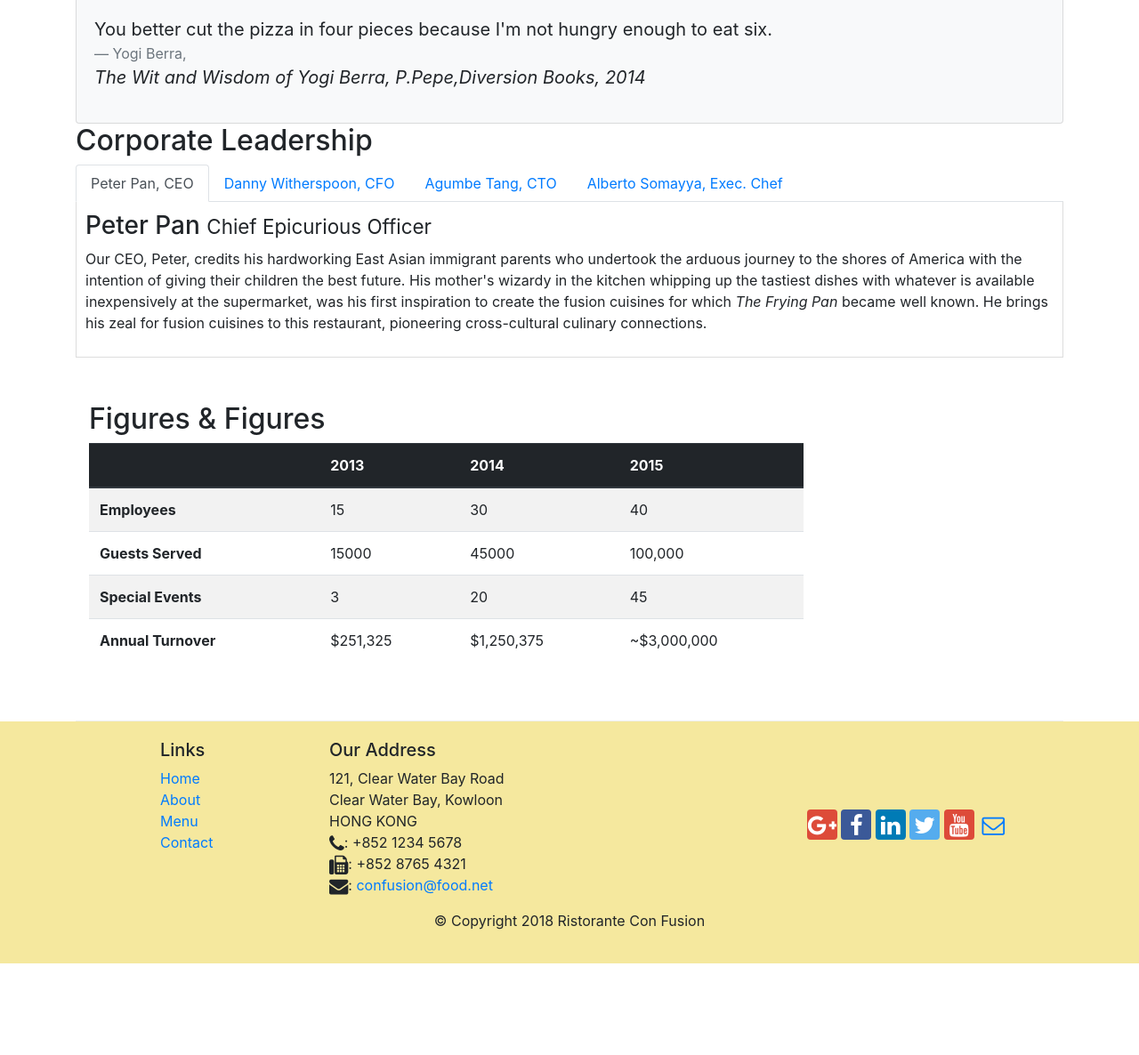
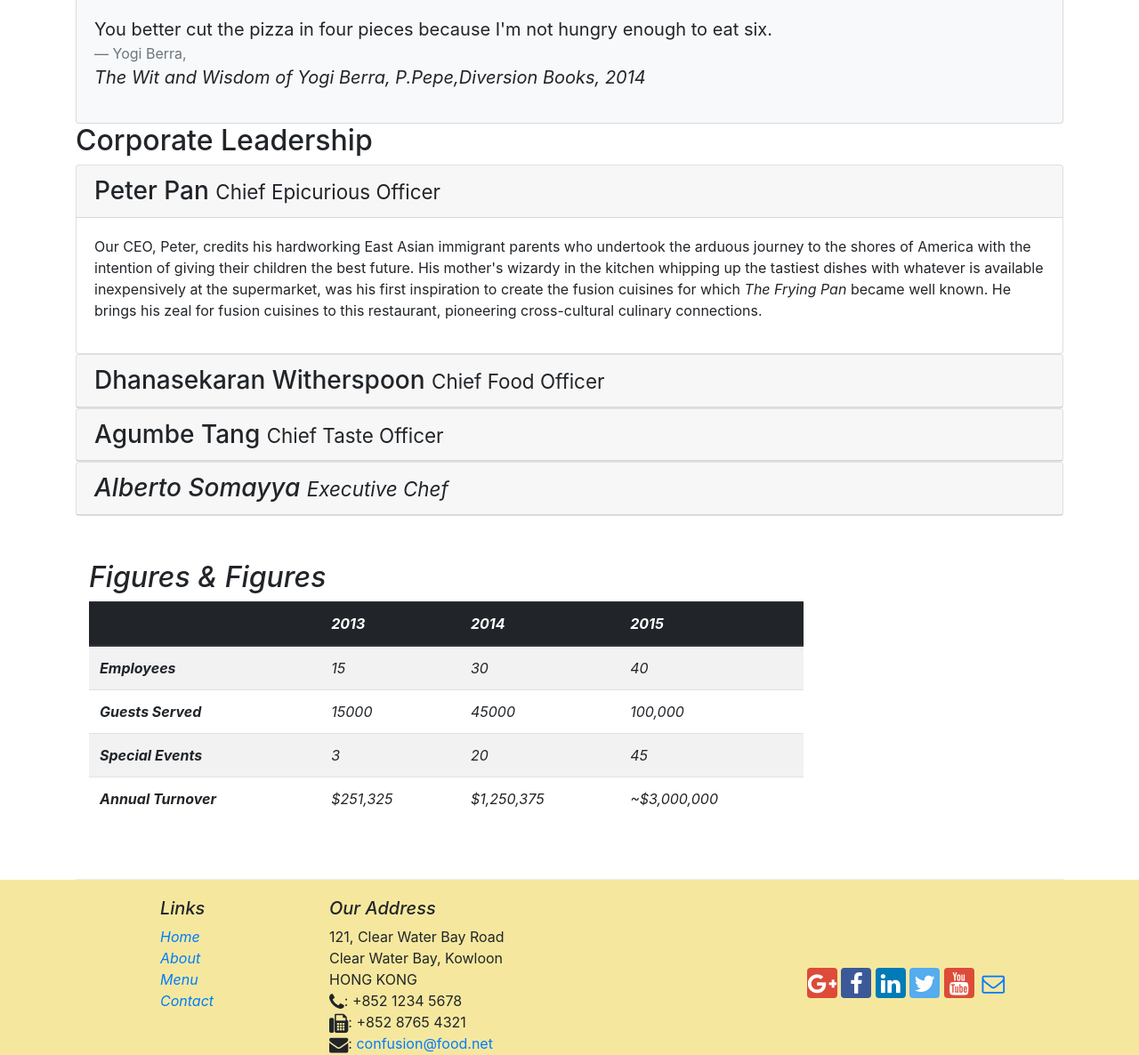
Before and after one commit to MeghanaMadala/pick_your_pickle, a website: page aboutus.html in a window 1280 px wide. Shown: the part 762-1948 px from the top of the page at 89% size. Before the commit the page ends 1845 px from the top, so only its background shows below. Drawn offline with nearby package versions, Linux system fonts and the light colour scheme.

Commit message:
Accordion

```diff
--- a/aboutus.html
+++ b/aboutus.html
@@ -104,46 +104,67 @@
             <div class="col-12">
                 <h2>Corporate Leadership</h2>
 
-                <ul class="nav nav-tabs">
-                    <li class="nav-item">
-                      <a class="nav-link active" href="#peter"
-                        role="tab" data-toggle="tab">Peter Pan, CEO</a>
-                    </li>
-                    <li class="nav-item">
-                      <a class="nav-link" href="#danny" role="tab"
-                        data-toggle="tab">Danny Witherspoon, CFO</a>
-                    </li>
-                    <li class="nav-item">
-                      <a class="nav-link" href="#agumbe"role="tab"
-                        data-toggle="tab">Agumbe Tang, CTO</a>
-                    </li>
-                    <li class="nav-item">
-                      <a class="nav-link" href="#alberto" role="tab"
-                        data-toggle="tab">Alberto Somayya, Exec. Chef</a>
-                    </li>
-                </ul>
 
-                <div class="tab-content">
-                    <div role="tabpanel" class="tab-pane fade show active" id="peter">
-                        <h3>Peter Pan <small>Chief Epicurious Officer</small></h3>
-                        <div class="d-none d-sm-block"><p>Our CEO, Peter, credits his hardworking East Asian immigrant parents who undertook the arduous journey to the shores of America with the intention of giving their children the best future. His mother's wizardy in the kitchen whipping up the tastiest dishes with whatever is available inexpensively at the supermarket, was his first inspiration to create the fusion cuisines for which <em>The Frying Pan</em> became well known. He brings his zeal for fusion cuisines to this restaurant, pioneering cross-cultural culinary connections.</p></div>
+                <div id="accordion">
+                    <div class="card">
+                        <div class="card-header" role="tab" id="peterhead">
+                            <h3 class="mb-0">
+                                <a data-toggle="collapse" data-target="#peter">
+                                    Peter Pan <small>Chief Epicurious Officer</small>
+                                </a>
+                            </h3>
+                        </div>
+                        <div role="tabpanel" class="collapse show" id="peter" data-parent="#accordion">
+                            <div class="card-body">
+                                <div class="d-none d-sm-block"><p>Our CEO, Peter, credits his hardworking East Asian immigrant parents who undertook the arduous journey to the shores of America with the intention of giving their children the best future. His mother's wizardy in the kitchen whipping up the tastiest dishes with whatever is available inexpensively at the supermarket, was his first inspiration to create the fusion cuisines for which <em>The Frying Pan</em> became well known. He brings his zeal for fusion cuisines to this restaurant, pioneering cross-cultural culinary connections.</p></div>
+                            </div>
+
+                        </div>
                     </div>
 
-                    <div role="tabpanel" class="tab-pane fade" id="danny">
-                        <h3>Dhanasekaran Witherspoon <small>Chief Food Officer</small></h3>
-                        <div class="d-none d-sm-block"><p>Our CFO, Danny, as he is affectionately referred to by his colleagues, comes from a long established family tradition in farming and produce. His experiences growing up on a farm in the Australian outback gave him great appreciation for varieties of food sources. As he puts it in his own words, <em>Everything that runs, wins, and everything that stays, pays!</em></p></div>
+                    <div class="card">
+                        <div class="card-header" role="tab" id="dannyhead">
+                            <h3 class="mb-0">
+                                <a class="collapsed" data-toggle="collapse" data-target="#danny">
+                                    Dhanasekaran Witherspoon <small>Chief Food Officer</small>
+                                </a>
+                            </h3>
+                        </div>
+                        <div class="collapse" id="danny" data-parent="#accordion">
+                            <div class="card-body">
+                                <p class="d-none d-sm-block">Our CFO, Danny, as he is affectionately referred to by his colleagues, comes from a long established family tradition in farming and produce. His experiences growing up on a farm in the Australian outback gave him great appreciation for varieties of food sources. As he puts it in his own words, <em>Everything that runs, wins, and everything that stays, pays!</em></p>
+                            </div>
+                        </div>
                     </div>
-
-                    <div role="tabpanel" class="tab-pane fade" id="agumbe">
-                        <h3>Agumbe Tang <small>Chief Taste Officer</small></h3>
-                        <div class="d-none d-sm-block"><p>Blessed with the most discerning gustatory sense, Agumbe, our CTO, personally ensures that every dish that we serve meets his exacting tastes. Our chefs dread the tongue lashing that ensues if their dish does not meet his exacting standards. He lives by his motto, <em>You click only if you survive my lick.</em></p></div>
+                    <div class="card">
+                        <div class="card-header" role="tab" id="agumbehead">
+                            <h3 class="mb-0">
+                             <a class="collapsed" data-toggle="collapse" data-target="#agumbe">
+                                 Agumbe Tang <small>Chief Taste Officer</small>
+                                </a>
+                            </h3>
+                        </div>
+                        <div class="collapse" id="agumbe" data-parent="#accordion">
+                            <div class="card-body">
+                                <p class="d-none d-sm-block">Blessed with the most discerning gustatory sense, Agumbe, our CTO, personally ensures that every dish that we serve meets his exacting tastes. Our chefs dread the tongue lashing that ensues if their dish does not meet his exacting standards. He lives by his motto, <em>You click only if you survive my lick.</p>
+                            </div>
+                        </div>
                     </div>
-
-                    <div role="tabpanel" class="tab-pane fade" id="alberto">
-                        <h3>Alberto Somayya <small>Executive Chef</small></h3>
-                        <div class="d-none d-sm-block"><p>Award winning three-star Michelin chef with wide International experience having worked closely with whos-who in the culinary world, he specializes in creating mouthwatering Indo-Italian fusion experiences. He says, <em>Put together the cuisines from the two craziest cultures, and you get a winning hit! Amma Mia!</em></p></div>
+                    <div class="card">
+                        <div class="card-header" role="tab" id="albertohead">
+                            <h3 class="mb-0">
+                                <a class="collapsed" data-toggle="collapse" data-target="#alberto">
+                                    Alberto Somayya <small>Executive Chef</small>
+                                </a>
+                            </h3>
+                        </div>
+                        <div class="collapse" id="alberto" data-parent="#accordion">
+                            <div class="card-body">
+                                <p class="d-none d-sm-block">Award winning three-star Michelin chef with wide International experience having worked closely with whos-who in the culinary world, he specializes in creating mouthwatering Indo-Italian fusion experiences. He says, <em>Put together the cuisines from the two craziest cultures, and you get a winning hit! Amma Mia!</em></p>
+                            </div>
+                        </div>
                     </div>
-                    </div>
+                </div>
 
             </div>
         </div>
```
